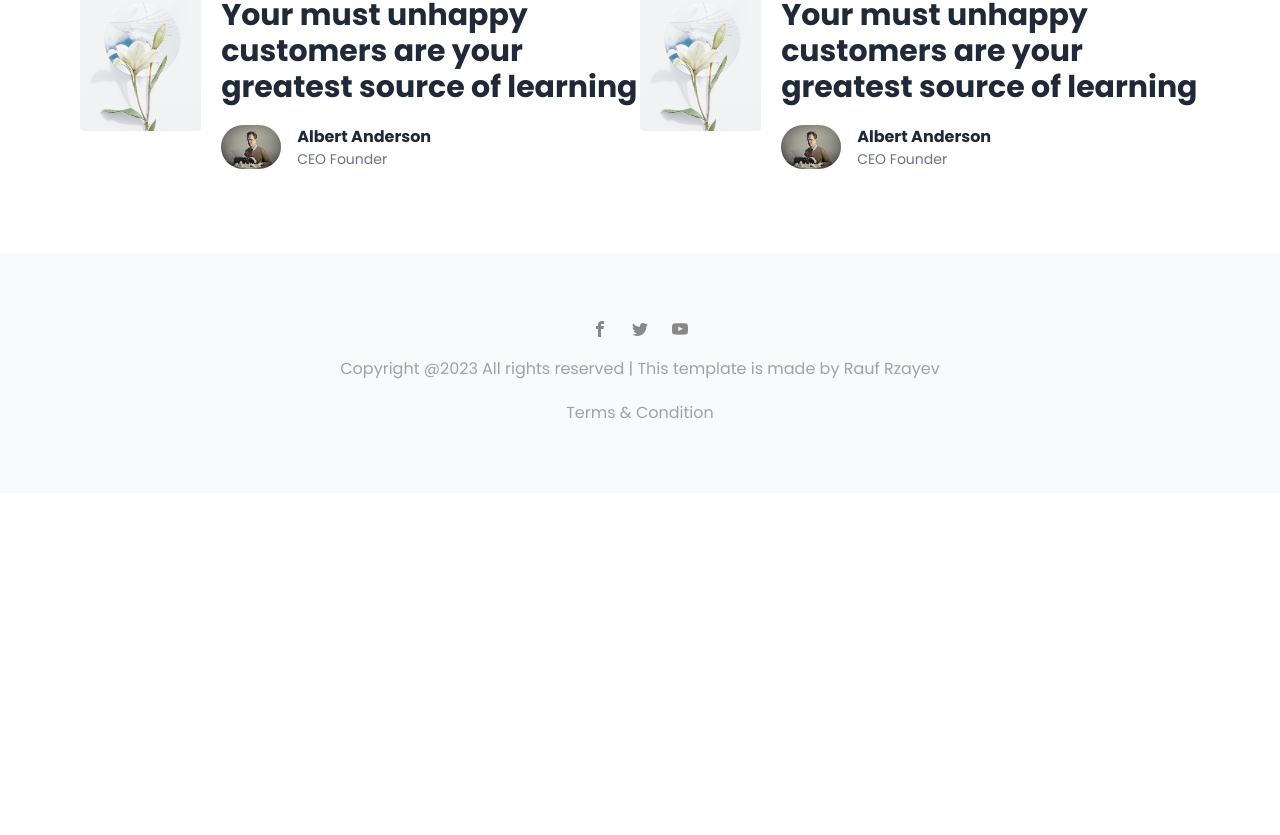
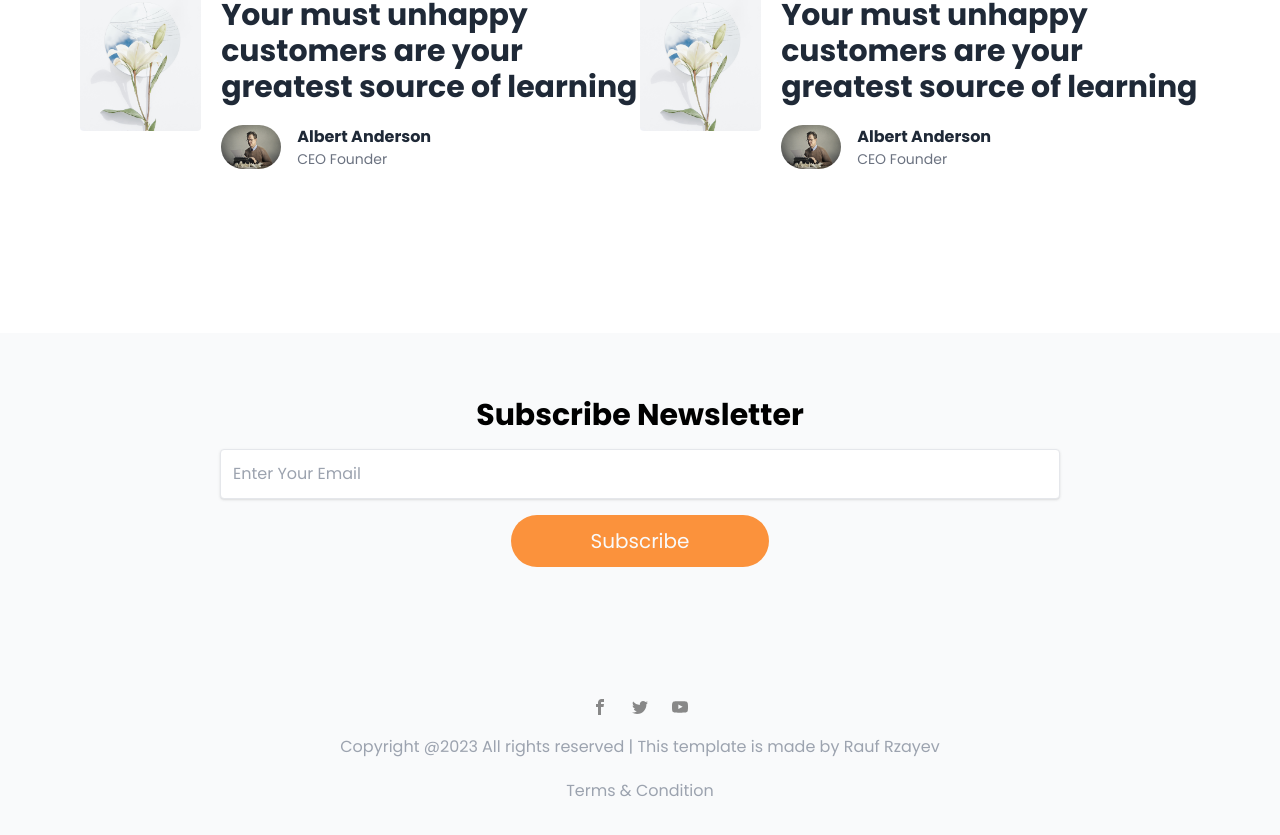
Before and after one commit to Rauf-pro/blogwithnextjs, a Next.js app: page / in a window 1280 px wide. Shown: the part 5459-6294 px from the top of the page. Before the commit the page ends 5952 px from the top, so only its background shows below. Built offline with nearby package versions, Linux system fonts and the light colour scheme.

Commit message:
Added Footer and styled

```diff
--- a/components/Footer.js
+++ b/components/Footer.js
@@ -1,10 +1,12 @@
 import Link from "next/link";
 import React from "react";
 import { ImFacebook, ImTwitter, ImYoutube } from "react-icons/im";
+import Newsletter from "./_child/Newsletter";
 
 export default function Footer() {
   return (
     <footer className="bg-gray-50">
+      <Newsletter />
       <div className="container mx-auto flex justify-center py-12">
         <div className="py-5">
           <div className="flex gap-6 justify-center">
@@ -18,7 +20,10 @@
               <ImYoutube color="#888888" />
             </Link>
           </div>
-          <p className="py-5 text-gray-400">Copyright @2023 All rights reserved | This template is made by Rauf Rzayev </p>
+          <p className="py-5 text-gray-400">
+            Copyright @2023 All rights reserved | This template is made by Rauf
+            Rzayev{" "}
+          </p>
           <p className="text-gray-400 text-center">Terms & Condition</p>
         </div>
       </div>
--- a/components/_child/Newsletter.js
+++ b/components/_child/Newsletter.js
@@ -1,7 +1,20 @@
-export default function Newsletter(){
-    return (
-        <section className="">
-
-        </section>
-    )
+export default function Newsletter() {
+  return (
+    <section className="bg-gray-50 mt-20">
+      <div className="container mx-auto md:px-20 py-16 text-center">
+        <h1 className="font-bold text-3xl">Subscribe Newsletter</h1>
+        <div className="py-4">
+          <input
+            type="text"
+            className="shadow border rounded w-9/12 py-3 px-3
+             text-gray-700 focus:outline-none focus:shadow-outline"
+            placeholder="Enter Your Email"
+          />
+        </div>
+        <button className="bg-orange-400 px-20 py-3 rounded-full text-gray-50 text-xl">
+          Subscribe
+        </button>
+      </div>
+    </section>
+  );
 }
```
